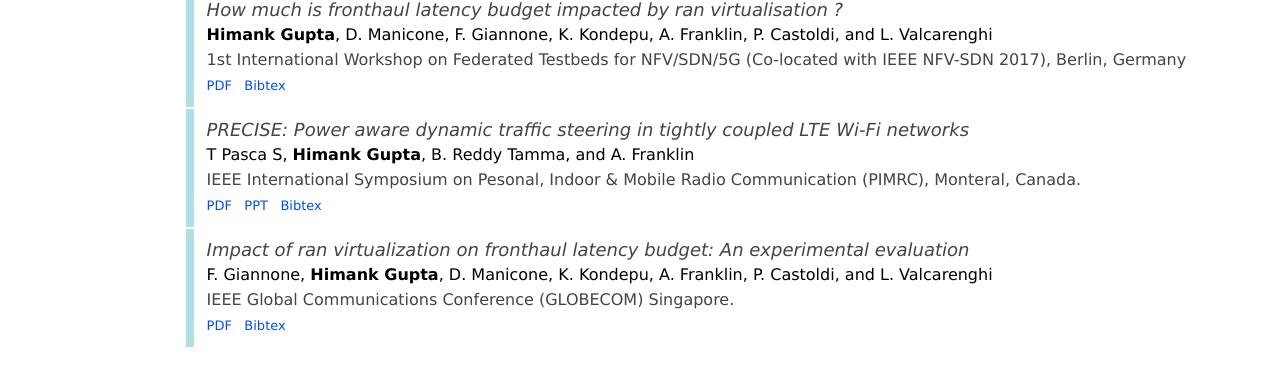
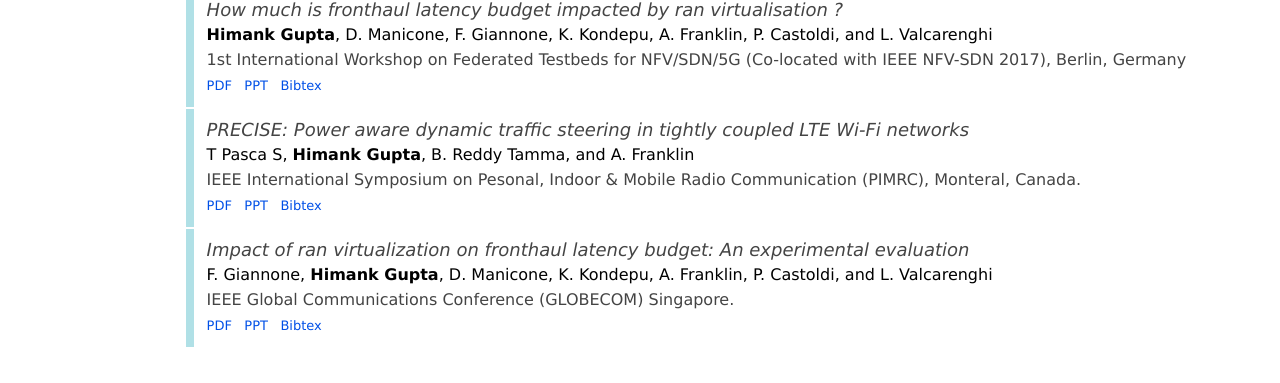
Before and after one commit to himankgupta31/himankgupta31.github.io, a plain HTML site: page index.html in a window 1280 px wide. Shown: the part 1963-2346 px from the top of the page. Drawn offline with Linux system fonts and the light colour scheme; some icons are missing.

Commit message:
with ppt

```diff
--- a/index.html
+++ b/index.html
@@ -336,7 +336,7 @@ font-weight: bold;
           <font face="verdana" size="2"><br>
           <font color="#808080">
           <a href="papers/nfv-sdn.pdf" target="_blank"><font >PDF</font></a>&nbsp;&nbsp;
-          <!-- <a href="papers/icc_ppt.pdf" target="_blank"><font >PPT</font></a>&nbsp;&nbsp; -->
+          <a href="papers/sdn_ppt.pdf" target="_blank"><font >PPT</font></a>&nbsp;&nbsp;
           <a href="papers/nfv.txt" target="_blank"><font >Bibtex</font></a>
           </font></font>
         </p>
@@ -375,7 +375,7 @@ font-weight: bold;
                     <font face="verdana" size="2"><br>
                     <font color="#808080">
                     <a href="papers/gc.pdf" target="_blank"><font >PDF</font></a>&nbsp;&nbsp;
-                    <!-- <a href="papers/pimrc_ppt.pdf" target="_blank"><font >PPT</font></a>&nbsp;&nbsp; -->
+                    <a href="papers/gc_ppt.pdf" target="_blank"><font >PPT</font></a>&nbsp;&nbsp;
                     <a href="papers/gc.txt" target="_blank"><font >Bibtex</font></a>
                     </font></font> </p>
                 </td>
```
Also changed, not shown: 4 other files.
